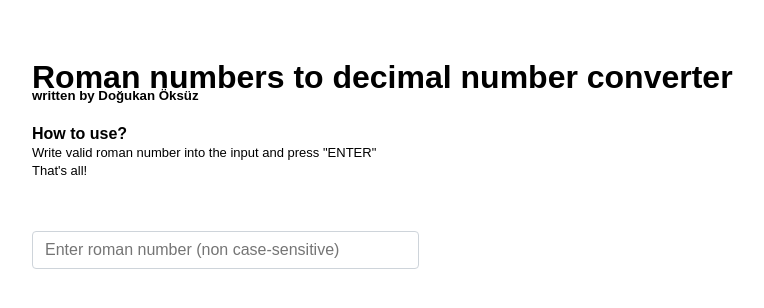
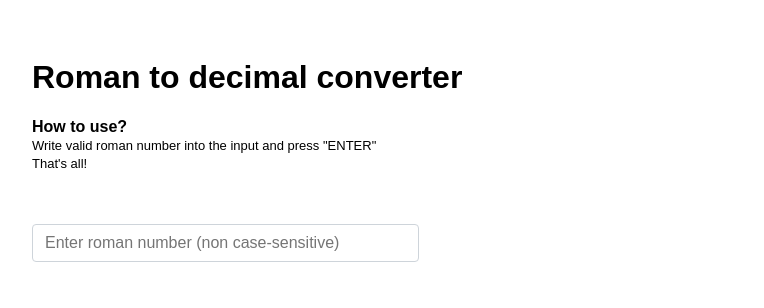
Before and after one commit to dogukanoksuz/roman-numbers-converter, a plain HTML site: page index.html in a window 1280 px wide. Shown: the whole page, without its empty margins (6-770 px from the left). Drawn offline with Linux system fonts and the light colour scheme.

Commit message:
fixed index

```diff
--- a/index.html
+++ b/index.html
@@ -2,14 +2,13 @@
 <html lang="en">
 <head>
     <meta charset="UTF-8">
-    <title>Roman numbers to decimal number converter</title>
+    <title>Roman to decimal converter</title>
     <style>
         body {
             font-size: 16px;
             font-family: Arial, serif;
             padding: 30px;
         }
-
         input, textarea {
             display: block;
             padding: .375rem .75rem;
@@ -23,7 +22,6 @@
             transition: border-color .15s ease-in-out, box-shadow .15s ease-in-out;
             min-width: 30%;
         }
-
         input:focus, textarea:focus {
             color: #495057;
             background-color: #fff;
@@ -31,7 +29,6 @@
             outline: 0;
             box-shadow: 0 0 0 .2rem rgba(0, 123, 255, .25);
         }
-
         #output {
             font-size: 28px;
             font-weight: 700;
@@ -40,24 +37,13 @@
     </style>
 </head>
 <body>
-<!-- unneccessary things -->
-<h1>Roman numbers to decimal number converter</h1>
-<h5 style="margin-top: -30px;">written by Doğukan Öksüz</h5>
-
-<p>
+<h1>Roman to decimal converter</h1><p>
     <b>How to use?</b><br>
     <span style="font-size: 13px;">Write valid roman number into the input and press "ENTER"<br>
         That's all!<br></span>
 </p> <br> <br>
-
-<!-- input for roman number -->
-<input type="text" autocomplete="false" placeholder="Enter roman number (non case-sensitive)" name="willBeConverted" id="input"
-       onchange="calculate()">
-
-<!-- result output div -->
+<input type="text" autocomplete="false" placeholder="Enter roman number (non case-sensitive)" name="willBeConverted" id="input" onchange="calculate()">
 <p id="output"></p>
-
-<!-- import romannumbers.js -->
-<script src="romannumbers.js" type="text/javascript"></script>
+<script src="romannumbers.js"></script>
 </body>
 </html>
```
